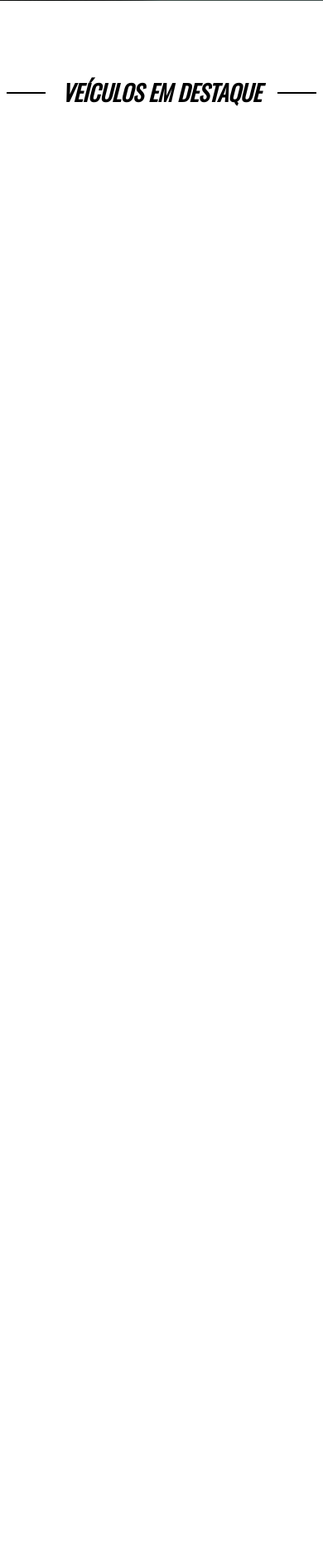
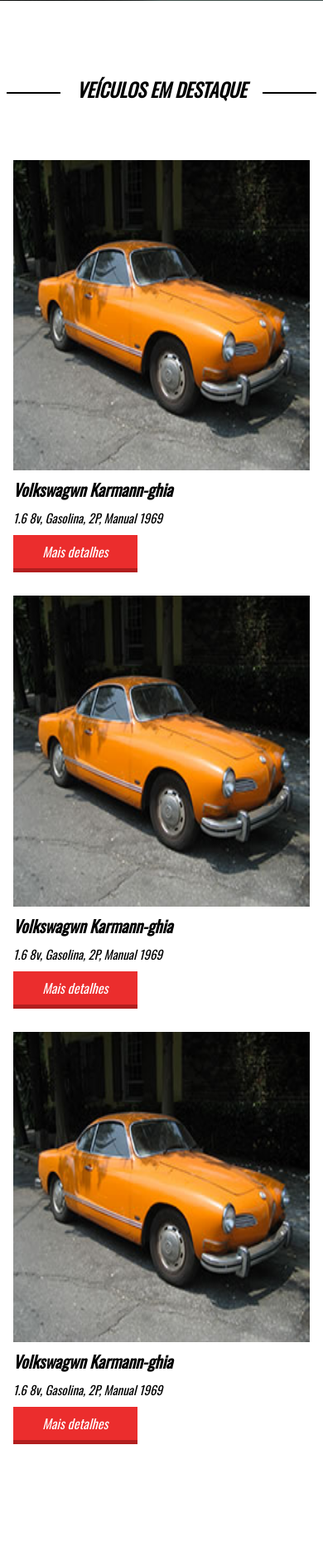
Before and after one commit to david-augusto/Curso-WebMaster-Projetos, a PHP site: page / in a window 390 px wide. Shown: the part 629-2500 px from the top of the page at 83% size. Before the commit the page ends 757 px from the top, so only its background shows below. Run offline with PHP 8.4, Linux system fonts and the light colour scheme.

Commit message:
Vitrine de carros
Vitrine de carros

```diff
--- a/Projeto_05_Landing_Page/css/style.css
+++ b/Projeto_05_Landing_Page/css/style.css
@@ -140,8 +140,13 @@ section.veiculos-destaque{
     padding: 90px 2%;
 }
 
+section.veiculos-destaque .container{
+    max-width: 1000px;
+    padding: 40px 0;
+}
+
 .line-titulo{
-    max-width: 800px;
+    max-width: 1000px;
     margin: 0 auto;
     position: relative;
     text-align: center;
@@ -155,7 +160,7 @@ section.veiculos-destaque{
     background: black;
 }
 
-section.veiculos-destaque h2{
+section.veiculos-destaque .line-titulo h2{
     position: relative;
     background: white;
     display: inline-block;
@@ -165,6 +170,50 @@ section.veiculos-destaque h2{
     font-style: italic;
     text-transform: uppercase;
 }
+
+.vitrine-destaque{
+    float: left;
+    width: 33.3%;
+    text-align: left;
+}
+
+.vitrine-destaque .carro-img{
+    width: 100%;
+    padding-top: 100%;
+    border: 8px solid white;
+    background-size: 100% 100%;
+}
+
+.vitrine-destaque h2{
+    padding-left: 8px;
+    color: black;
+    font-style: italic;
+    font-size: 20px;
+}
+
+.vitrine-destaque p{
+    padding-top: 8px;
+    padding-left: 8px;
+    color: 1#353535;
+    font-size: 15px;
+    font-style: italic;
+}
+
+.vitrine-destaque a{
+    margin-left: 8px;
+    color: white;
+    font-size: 16px;
+    font-style: italic;
+    width: 150px;
+    margin-top: 10px;
+    text-align: center;
+    display: block;
+    line-height: 40px;
+    background-color: #EB2D2D;
+    text-decoration: none;
+    border-bottom: 5px solid #B21E1E;
+}
+
 
 @media screen and (max-width: 1400px){
     section.banner{
@@ -202,4 +251,36 @@ section.veiculos-destaque h2{
         font-size: 18px;
     }
 
+    .tex-banner .text-banner-single:nth-of-type(4){
+        width: 270px;
+    }
+
+    section.veiculos-destaque .line-titulo h2{
+        font-size: 23px;
+    }
+
+    section.veiculos-destaque .container{
+        max-width: 1000px;
+        padding: 40px 0;
+        text-align: center;
+    }
+
+    .vitrine-destaque{
+        float: none;
+        width: 80%;
+        display: inline-block;
+        margin-top: 20px;
+    }
+
+    .vitrine-destaque a{
+        display: inline-block;
+    }
+
 }
+
+/*@media screen and (max-width: 480px){*/
+@media screen and (max-width: 510px){
+    .vitrine-destaque{
+        width: 100%;
+    }
+}
--- a/Projeto_05_Landing_Page/index.html
+++ b/Projeto_05_Landing_Page/index.html
@@ -50,11 +50,49 @@
     </section><!--banner-->
 
     <section class="veiculos-destaque">
+
         <div class="line-titulo">
             <div class="ln1"></div><!--ln1-->
             <h2>Veículos em destaque</h2>
         </div><!--line-titulo-->
+        <div class="container">
+            <div class="vitrine-destaque">
 
+                <div style="background-image: url('imagens/carro1.jpg');" class="carro-img"></div><!--carro-img-->
+
+                <div class="info-carro">
+                    <h2>Volkswagwn Karmann-ghia</h2>
+                    <p>1.6 8v, Gasolina, 2P, Manual 1969</p>
+                    <a href="">Mais detalhes</a>
+                </div><!--info-carro-->
+
+            </div><!--vitrine-destaque-->
+
+            <div class="vitrine-destaque">
+
+                <div style="background-image: url('imagens/carro1.jpg');" class="carro-img"></div><!--carro-img-->
+
+                <div class="info-carro">
+                    <h2>Volkswagwn Karmann-ghia</h2>
+                    <p>1.6 8v, Gasolina, 2P, Manual 1969</p>
+                    <a href="">Mais detalhes</a>
+                </div><!--info-carro-->
+
+            </div><!--vitrine-destaque-->
+
+            <div class="vitrine-destaque">
+
+                <div style="background-image: url('imagens/carro1.jpg');" class="carro-img"></div><!--carro-img-->
+
+                <div class="info-carro">
+                    <h2>Volkswagwn Karmann-ghia</h2>
+                    <p>1.6 8v, Gasolina, 2P, Manual 1969</p>
+                    <a href="">Mais detalhes</a>
+                </div><!--info-carro-->
+
+            </div><!--vitrine-destaque-->
+            <div class="clear"></div><!--clear-->
+        </div><!--container-->
     </section><!--veiculos-destaque-->
 </body>
 </html>
```
